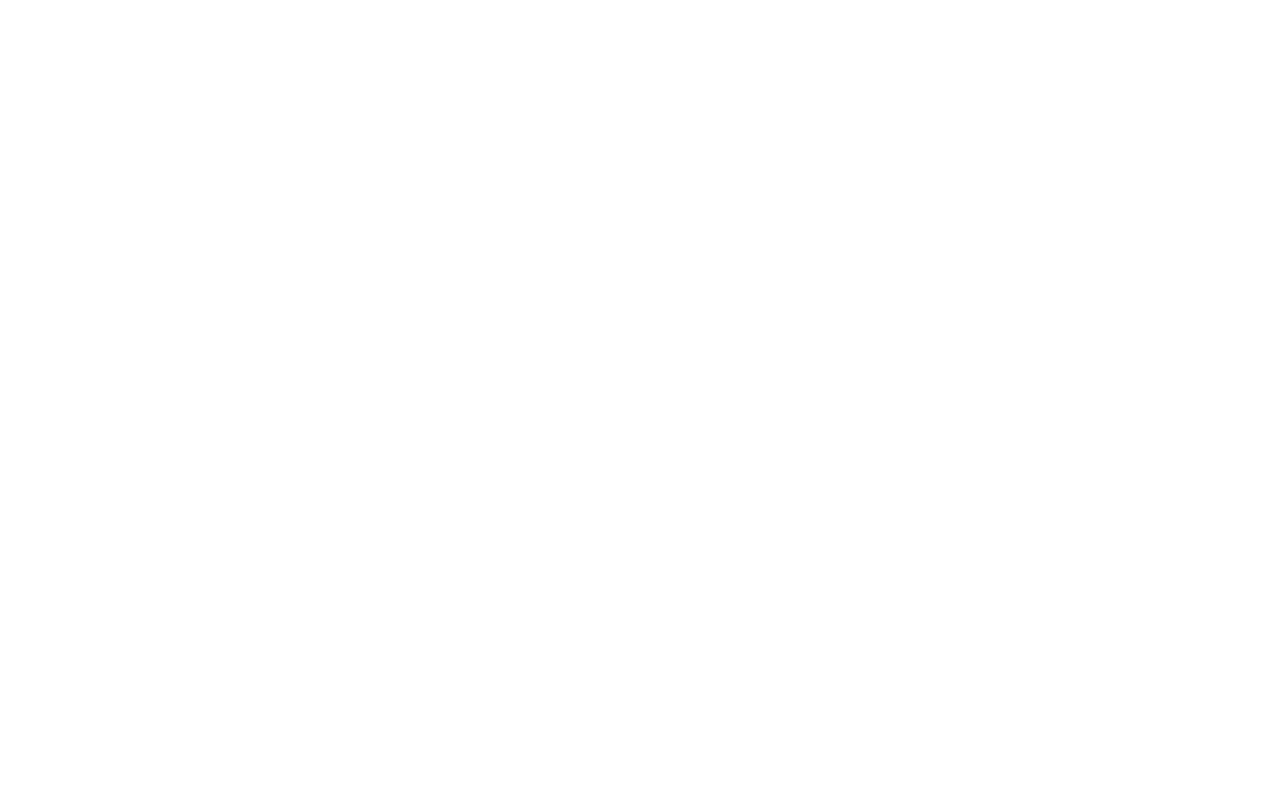
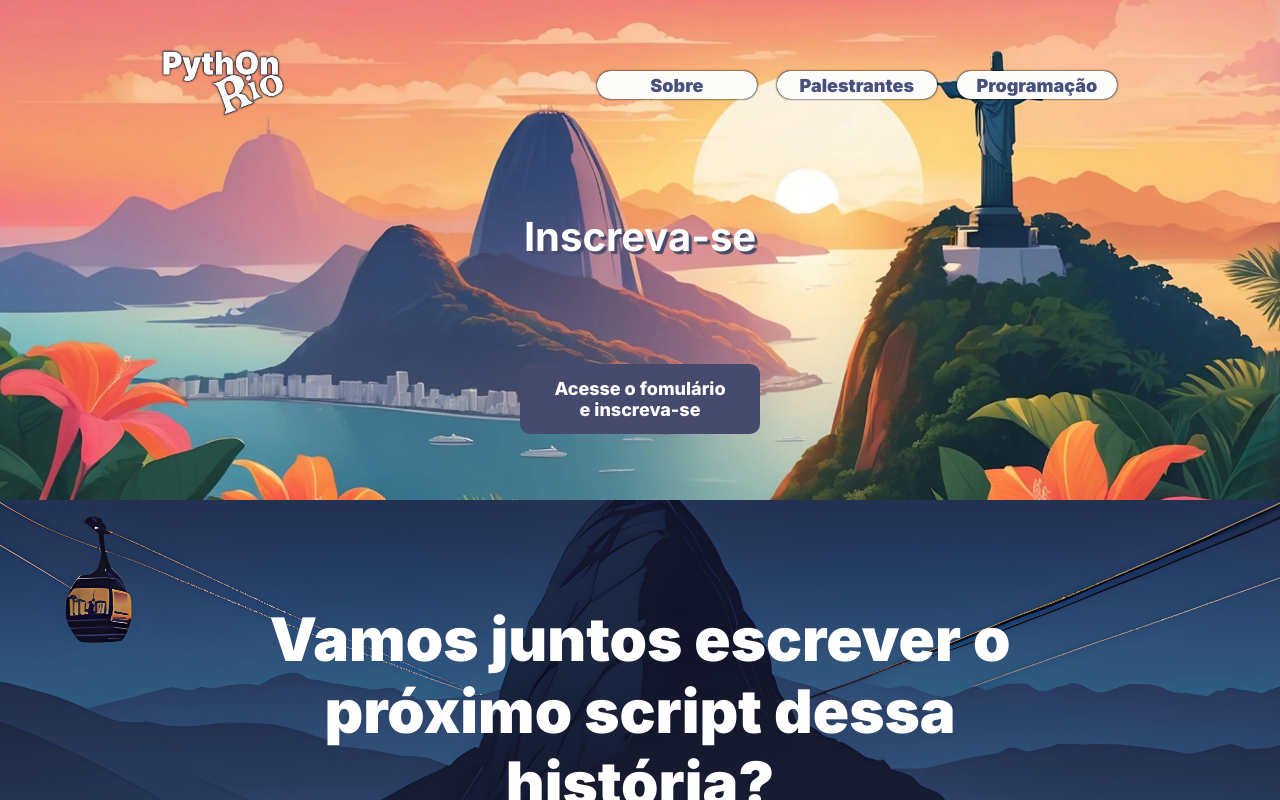
Before and after one commit to thiagodemedeiros/Site-PythonRio, a React (Vite) app: page /inscreva in a window 1280 px wide. Before the commit this address had no page. Shown: the top 800 px of the page. Built offline with nearby package versions, Linux system fonts and the light colour scheme.

Commit message:
Subindo alterações

```diff
--- a/src/app.jsx
+++ b/src/app.jsx
@@ -12,13 +12,13 @@ export default function App () {
         <BrowserRouter>
             <Routes>
                 <Route path='/' element={<Home/>} />
-                {/* <Route path='/inscreva' element={<Inscreva/>} /> */}
+                <Route path='/inscreva' element={<Inscreva/>} />
 
                 <Route element={<LayoutPadrao/>}>
                     <Route path='/sobre' element={<Sobre/>} />
-                    {/* <Route path='/palestrantes' element={<Palestrantes/>} /> */}
-                    {/* <Route path='/sobrepalestrante/:id' element={<SobrePalestrante/>} /> */}
-                    {/* <Route path='/programacao' element={<Programacao/>} /> */}
+                    <Route path='/palestrantes' element={<Palestrantes/>} />
+                    <Route path='/sobrepalestrante/:id' element={<SobrePalestrante/>} />
+                    <Route path='/programacao' element={<Programacao/>} />
                 </Route>
             </Routes>
         </BrowserRouter>
--- a/src/pages/Header.jsx
+++ b/src/pages/Header.jsx
@@ -13,22 +13,22 @@ export default function Header () {
             <div className="header-botoes">
                 <div className="header-botoes-outros">
                     <a href="/sobre"><Button texto='Sobre' background='#FCFCFA' backgroundTexto='#48517C' width='160px' height="28px" fontsize="18px" padding='0'/></a>
-                    {/* <a href="/palestrantes"><Button texto='Palestrantes' background='#FCFCFA' backgroundTexto='#48517C' width='160px' height="28px" fontsize="18px" padding='0'/></a> */}
-                    {/* <a href="/programacao"><Button texto='Programação' background='#FCFCFA' backgroundTexto='#48517C' width='160px' height="28px" fontsize="18px" padding='0'/></a> */}
+                    <a href="/palestrantes"><Button texto='Palestrantes' background='#FCFCFA' backgroundTexto='#48517C' width='160px' height="28px" fontsize="18px" padding='0'/></a>
+                    <a href="/programacao"><Button texto='Programação' background='#FCFCFA' backgroundTexto='#48517C' width='160px' height="28px" fontsize="18px" padding='0'/></a>
                 </div>
                 <div className="header-botoes-inscreva">
-                    {/* <a href="/inscreva"><Button texto='INSCREVA-SE' background='#48517C' backgroundTexto='#FCFCFA' width='210px' height="40px" fontsize="22px" padding='0'/></a> */}
+                    <a href="/inscreva"><Button texto='INSCREVA-SE' background='#48517C' backgroundTexto='#FCFCFA' width='210px' height="40px" fontsize="22px" padding='0'/></a>
                 </div>
             </div>
 
             <div className="header-botoes-mobile">
                 <div className="header-botoes-outros">
                     <a href="/sobre"><Button texto='Sobre' background='#FCFCFA' backgroundTexto='#48517C' width='160px' height="24px" fontsize="16px" padding='0'/></a>
-                    {/* <a href="/palestrantes"><Button texto='Palestrantes' background='#FCFCFA' backgroundTexto='#48517C' width='160px' height="24px" fontsize="16px" padding='0'/></a> */}
-                    {/* <a href=""><Button texto='Programação' background='#FCFCFA' backgroundTexto='#48517C' width='160px' height="24px" fontsize="16px" padding='0'/></a> */}
+                    <a href="/palestrantes"><Button texto='Palestrantes' background='#FCFCFA' backgroundTexto='#48517C' width='160px' height="24px" fontsize="16px" padding='0'/></a>
+                    <a href=""><Button texto='Programação' background='#FCFCFA' backgroundTexto='#48517C' width='160px' height="24px" fontsize="16px" padding='0'/></a>
                 </div>
                 <div className="header-botoes-inscreva">
-                    {/* <a href="/inscreva"><Button texto='INSCREVA-SE' background='#48517C' backgroundTexto='#FCFCFA' width='210px' height="34px" fontsize="20px" padding='0'/></a> */}
+                    <a href="/inscreva"><Button texto='INSCREVA-SE' background='#48517C' backgroundTexto='#FCFCFA' width='210px' height="34px" fontsize="20px" padding='0'/></a>
                 </div>
             </div>
         </div>
--- a/src/pages/home/home.jsx
+++ b/src/pages/home/home.jsx
@@ -11,9 +11,9 @@ export default function Home () {
         <div>
             <Section1/>
             <Section2/>
-            {/* <Section3/> */}
-            {/* <Section4/> */}
-            {/* <Section5/> */}
+            <Section3/>
+            <Section4/>
+            <Section5/>
             <Footer/>
         </div>
     )
--- a/src/pages/home/sections/section1.jsx
+++ b/src/pages/home/sections/section1.jsx
@@ -9,14 +9,14 @@ export default function Section1 () {
             <div className="logo-inscreva">
                 <img src={Logo} alt="Logo PythonRio" className="logo1"/>
                 <div className="button1">
-                    {/* <a href="/inscreva"><Button texto='INSCREVA-SE' background='#48517C' backgroundTexto='#FCFCFA' width='230px' height="50px" fontsize="24px"/></a> */}
+                    <a href="/inscreva"><Button texto='INSCREVA-SE' background='#48517C' backgroundTexto='#FCFCFA' width='230px' height="50px" fontsize="24px"/></a>
                 </div>
             </div>
 
             <div className="botoes">
                 <a href="/sobre"><Button texto='Sobre' background='#FCFCFA' backgroundTexto='#48517C' height="40px"/></a>
-                {/* <a href="/palestrantes"><Button texto='Palestrantes' background='#FCFCFA' backgroundTexto='#48517C' height="40px"/></a> */}
-                {/* <a href="/programacao"><Button texto='Programação' background='#FCFCFA' backgroundTexto='#48517C' height="40px"/></a> */}
+                <a href="/palestrantes"><Button texto='Palestrantes' background='#FCFCFA' backgroundTexto='#48517C' height="40px"/></a>
+                <a href="/programacao"><Button texto='Programação' background='#FCFCFA' backgroundTexto='#48517C' height="40px"/></a>
             </div>
         </div>
     )
```
